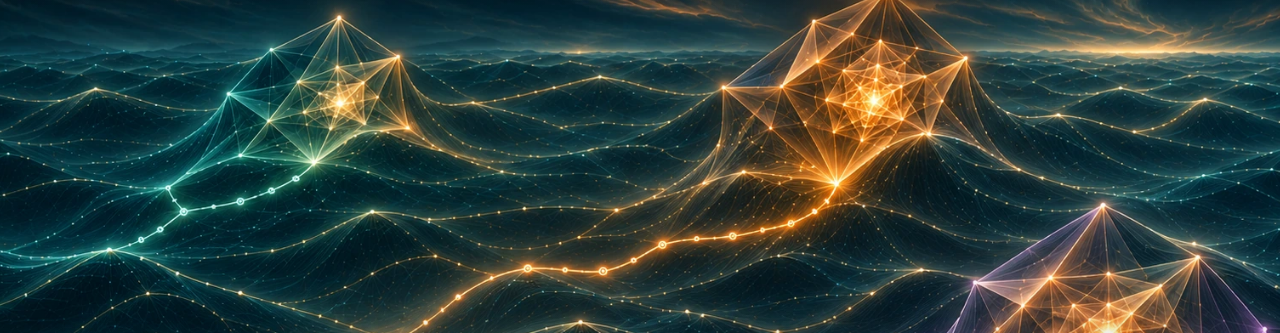
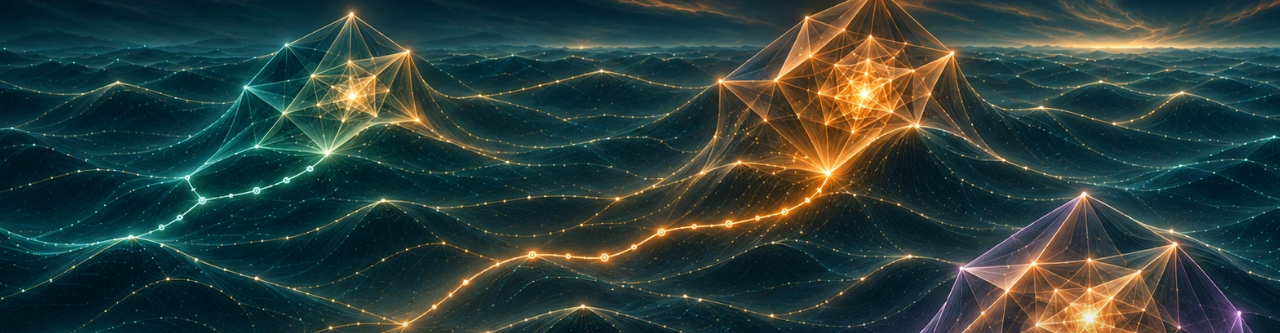
Before and after one commit to Bhuteshwaraya/buildbox, a plain HTML site: page index.html in a window 1280 px wide. Shown: the part 70-403 px from the top of the page. Drawn offline with Linux system fonts and the light colour scheme.

Commit message:
Keep the ocean horizon visible across desktop layouts

```diff
--- a/index.html
+++ b/index.html
@@ -15,7 +15,7 @@
   <meta name="referrer" content="strict-origin-when-cross-origin">
   <title>BuildBox — Ardeos build optimizer</title>
   <link rel="icon" href="mark.svg" type="image/svg+xml">
-  <link rel="stylesheet" href="style.css?v=20261112">
+  <link rel="stylesheet" href="style.css?v=20261112-horizon">
 </head>
 <body class="home">
   <a class="skip" href="#main">Skip to content</a>
--- a/style.css
+++ b/style.css
@@ -11,9 +11,9 @@ nav a { text-decoration: none; }
 .site-header nav a { color: var(--text); }
 .brand { display: inline-flex; align-items: center; gap: 10px; color: var(--text); font-size: 19px; font-weight: 650; text-decoration: none; }
 .brand img { display: block; }
-.hero { position: relative; isolation: isolate; min-height: min(880px, 100svh); display: flex; align-items: flex-end; padding: 140px clamp(24px, 4.5vw, 80px) 48px; }
+.hero { position: relative; isolation: isolate; min-height: min(880px, 60vw, 100svh); display: flex; align-items: flex-end; padding: 140px clamp(24px, 4.5vw, 80px) 48px; }
 .hero-art { position: absolute; z-index: -2; inset: 0; }
-.hero-art img { display: block; width: 100%; height: 100%; object-fit: cover; object-position: 50% 40%; }
+.hero-art img { display: block; width: 100%; height: 100%; object-fit: cover; object-position: 50% 0%; }
 .hero::after { content: ""; position: absolute; z-index: -1; inset: 0; pointer-events: none; background: linear-gradient(0deg, var(--bg), #04141d8c 22%, transparent 53%); }
 .hero-copy { max-width: 580px; }
 h1, h2, p { margin: 0; }
@@ -48,7 +48,7 @@ footer nav { gap: 20px; }
 ul { margin: 0 0 12px; padding-left: 20px; }
 li + li { margin-top: 5px; }
 [aria-current="page"] { color: var(--text); }
-@media (min-width: 1800px) { .hero { min-height: 960px; } }
+@media (min-width: 1800px) { .hero { min-height: max(960px, 42vw); } }
 @media (max-width: 1100px) {
   .site-header { position: relative; padding: 20px 24px; background: none; }
   .hero { display: block; min-height: 0; padding: 0 0 28px; }
```
Also changed, not shown: patch-notes.html (+1 -1 lines).
